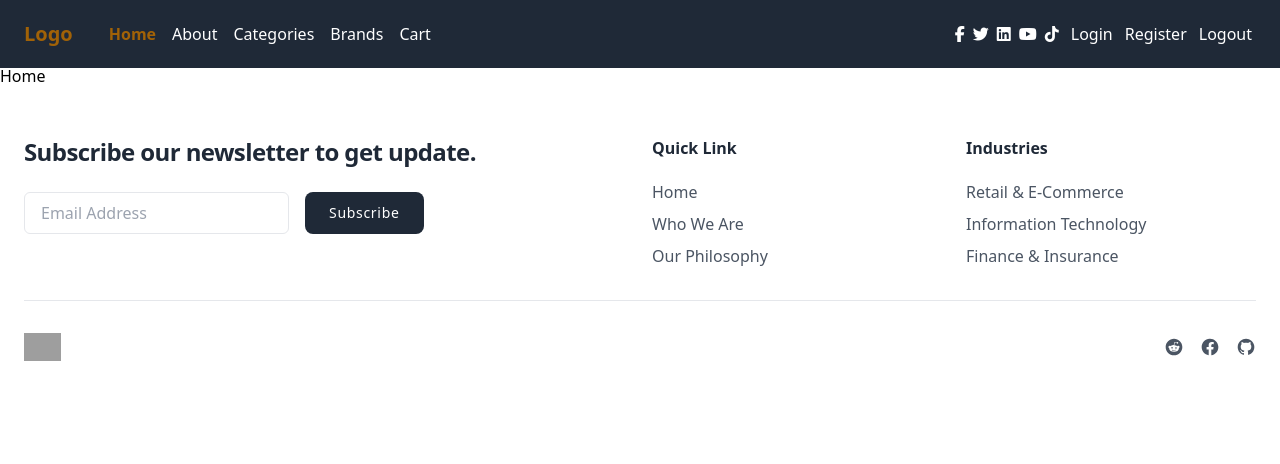
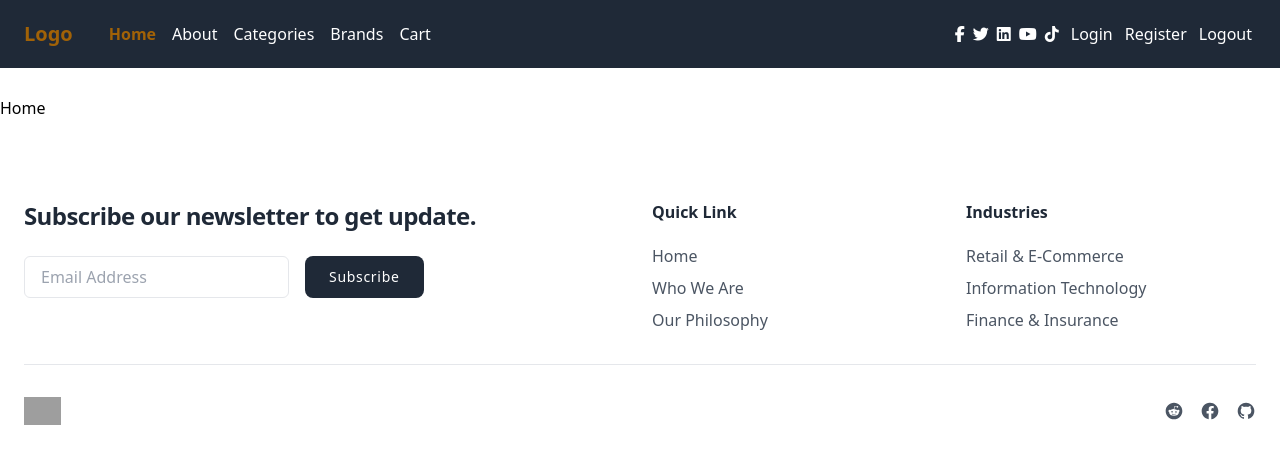
Before and after one commit to Hamza-Noah/Fresh-Cart, a React (Vite) app: page / in a window 1280 px wide. Shown: the top 464 px of the page. Built offline with nearby package versions, Linux system fonts and the light colour scheme; grey boxes are pictures that could not be loaded.

Commit message:
increased the space between the navbar and the content below

```diff
--- a/src/Components/Layout/Layout.jsx
+++ b/src/Components/Layout/Layout.jsx
@@ -6,7 +6,7 @@ export default function Layout() {
   return (
     <>
       <Navbar></Navbar>
-      <div className="pt-16">
+      <div className="pt-24 pb-8 container mx-auto">
         <Outlet></Outlet>
       </div>
       <Footer></Footer>
```
